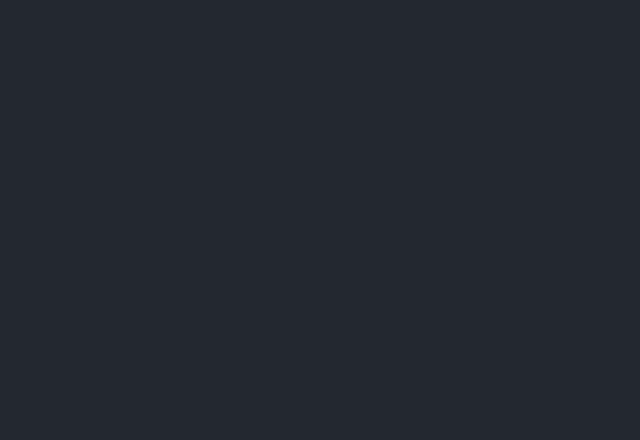
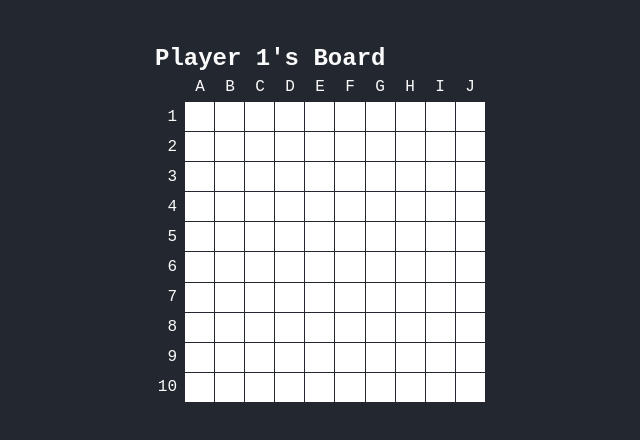
Before and after one commit to ErickBGomez/battleship-project, a website built with webpack: page src/index.html in a window 1280 px wide. Shown: the whole page, without its empty margins (320-960 px from the left). Built offline with nearby package versions, Linux system fonts and the light colour scheme.

Commit message:
Create board and title

```diff
--- a/src/index.html
+++ b/src/index.html
@@ -5,5 +5,7 @@
     <meta name="viewport" content="width=device-width, initial-scale=1.0" />
     <title>Battleship | Erick B. Gomez</title>
   </head>
-  <body></body>
+  <body>
+    <div class="gameboards-container"></div>
+  </body>
 </html>
--- a/src/index.js
+++ b/src/index.js
@@ -1,5 +1,5 @@
 import "../public/css/style.css";
-// import "../public/css/material-symbols.css";
+import "../public/css/material-symbols.css";
 // import Game from "./js/game";
 // import {
 //   createBoard,
@@ -8,6 +8,9 @@ import "../public/css/style.css";
 //   createLeftSidebar,
 //   createRightSidebar,
 // } from "./js/frontend";
+import { createGameBoard } from "./js/new-frontend.js";
+
+const boardsContainer = document.querySelector(".gameboards-container");
 
 // createLeftSidebar();
 // createBoardsContainer();
@@ -19,5 +22,4 @@ import "../public/css/style.css";
 // const game = new Game(confirm("vs Computer?"));
 
 // game.setupGame();
-
-console.log("hello");
+boardsContainer.append(createGameBoard("Player 1"));
--- /dev/null
+++ b/src/js/new-frontend.js
@@ -0,0 +1,84 @@
+function createTitle(playerName) {
+  const title = document.createElement("h1");
+  title.classList.add("title");
+
+  const playerNameElement = document.createElement("span");
+  playerNameElement.classList.add("player-name");
+  playerNameElement.textContent = playerName;
+
+  const titleContent = document.createElement("span");
+  titleContent.classList.add("title-content");
+  titleContent.textContent = "'s Board";
+
+  title.append(playerNameElement, titleContent);
+
+  return title;
+}
+
+function setCells(offset) {
+  const cells = document.createElement("div");
+  cells.classList.add("cells");
+
+  const cellsArray = [];
+
+  for (let i = 0; i < 10; i++) {
+    for (let j = 0; j < 10; j++) {
+      const coordinates = String.fromCharCode(offset + j) + (i + 1);
+      const cell = document.createElement("div");
+      cell.classList.add("cell");
+      cell.dataset.coordinates = coordinates;
+
+      cellsArray.push(cell);
+    }
+  }
+
+  cells.append(...cellsArray);
+
+  return cells;
+}
+
+function createBoardLabels(offset) {
+  const labels = [];
+
+  for (let i = 0; i < 10; i++) {
+    const column = document.createElement("div");
+    column.classList.add("column");
+    column.textContent = String.fromCharCode(offset + i);
+    labels.push(column);
+  }
+
+  for (let i = 1; i <= 10; i++) {
+    const row = document.createElement("div");
+    row.classList.add("row");
+    row.textContent = i;
+    labels.push(row);
+  }
+
+  return labels;
+}
+
+function createBoard() {
+  const offset = 65;
+  const board = document.createElement("div");
+  board.classList.add("board");
+
+  const labelsOffset = document.createElement("div");
+  labelsOffset.classList.add("offset");
+
+  const labels = createBoardLabels(offset);
+
+  board.append(setCells(offset), labelsOffset, ...labels);
+
+  return board;
+}
+
+const createGameBoard = (playerName) => {
+  const gameBoard = document.createElement("div");
+  gameBoard.classList.add("gameboard");
+
+  gameBoard.append(createTitle(playerName), createBoard());
+
+  return gameBoard;
+};
+
+export { createGameBoard };
```
